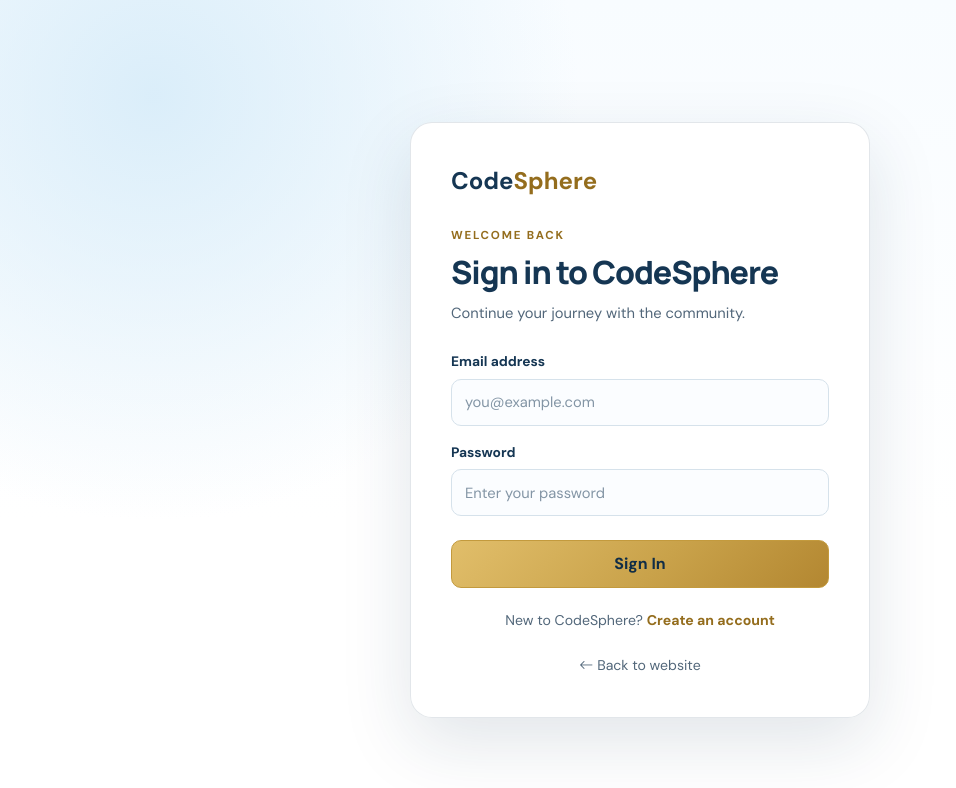
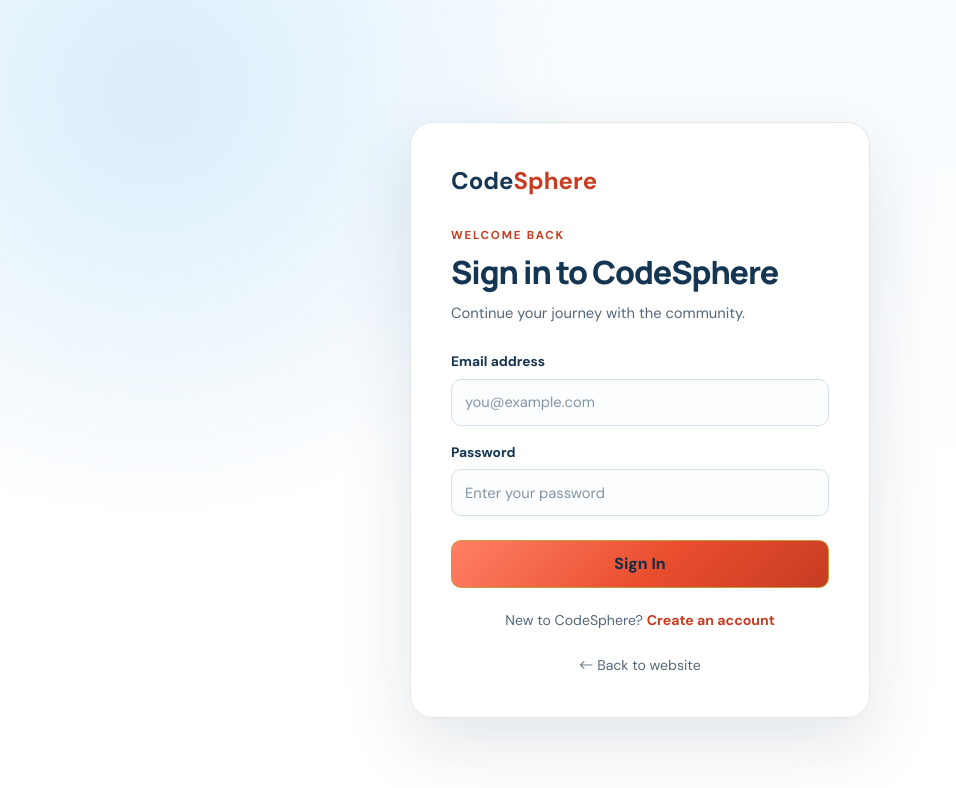
Before and after one commit to Toumik-Haque/CodeSphere, a React (Vite) app in the folder client/: page /login in a window 1280 px wide. Shown: the top 788 px of the page, without its empty margins (0-956 px from the left). Built offline with nearby package versions, Linux system fonts and the light colour scheme.

Commit message:
Align brand accents with new CodeSphere logo

```diff
--- a/client/src/index.css
+++ b/client/src/index.css
@@ -7,22 +7,22 @@
   --blue: #2875a8;
   --sky: #eaf5fc;
   --sky-strong: #d7ecf9;
-  --gold: #c9a24a;
-  --gold-light: #e1be6a;
-  --gold-deep: #946d1d;
+  --gold: #e94e2e;
+  --gold-light: #ff8064;
+  --gold-deep: #c73c22;
   --text-main: #153653;
   --text-muted: #52677a;
   --bg: #ffffff;
   --bg-soft: #f7fbfe;
   --bg-card: #ffffff;
   --line: rgba(21, 54, 83, .12);
-  --gold-border: rgba(201, 162, 74, .34);
+  --gold-border: rgba(233, 78, 46, .24);
   --shadow-sm: 0 5px 18px rgba(21, 54, 83, .06);
   --shadow-md: 0 14px 38px rgba(21, 54, 83, .10);
   --shadow-lg: 0 24px 70px rgba(21, 54, 83, .13);
   --radius-md: 14px;
   --radius-lg: 22px;
-  --gold-gradient: linear-gradient(135deg, #e1be6a 0%, #c9a24a 55%, #b38731 100%);
+  --gold-gradient: linear-gradient(135deg, #ff8064 0%, #e94e2e 55%, #c73c22 100%);
   font-family: 'DM Sans', system-ui, -apple-system, BlinkMacSystemFont, 'Segoe UI', sans-serif;
   font-synthesis: none;
   text-rendering: optimizeLegibility;
@@ -43,7 +43,7 @@ button { font: inherit; }
 h1, h2, h3, h4, h5, h6 { font-family: 'Manrope', 'DM Sans', sans-serif; color: var(--navy); letter-spacing: -.035em; }
 p { text-wrap: pretty; }
 .container { --bs-gutter-x: 2rem; }
-.btn-gold { display: inline-flex; align-items: center; justify-content: center; gap: 9px; padding: 12px 20px; border: 1px solid #c39a3d; border-radius: 10px; background: var(--gold-gradient); color: #102d46 !important; font-size: .9rem; font-weight: 800; box-shadow: 0 6px 16px rgba(201, 162, 74, .2); transition: transform .2s ease, box-shadow .2s ease, filter .2s ease; }
+.btn-gold { display: inline-flex; align-items: center; justify-content: center; gap: 9px; padding: 12px 20px; border: 1px solid #c39a3d; border-radius: 10px; background: var(--gold-gradient); color: #102d46 !important; font-size: .9rem; font-weight: 800; box-shadow: 0 6px 16px rgba(233, 78, 46, .16); transition: transform .2s ease, box-shadow .2s ease, filter .2s ease; }
 .btn-gold:hover { color: #102d46 !important; transform: translateY(-2px); box-shadow: 0 10px 24px rgba(201, 162, 74, .28); filter: saturate(1.05); }
 .gold-text { color: var(--gold-deep); }
 .text-muted { color: var(--text-muted) !important; }
@@ -57,10 +57,10 @@ p { text-wrap: pretty; }
 .auth-subtitle { margin-bottom: 25px; color: var(--text-muted); font-size: .92rem; line-height: 1.7; }
 .auth-card label { display: block; margin: 16px 0 7px; color: var(--navy); font-size: .86rem; font-weight: 700; }
 .auth-card input { width: 100%; min-height: 47px; padding: 11px 13px; border: 1px solid #d6e2eb; border-radius: 10px; outline: none; background: #fbfdff; color: var(--navy); font: inherit; font-size: .92rem; transition: border-color .2s ease, box-shadow .2s ease; }
-.auth-card input:focus { border-color: var(--gold); box-shadow: 0 0 0 4px rgba(201,162,74,.12); }
+.auth-card input:focus { border-color: var(--gold); box-shadow: 0 0 0 4px rgba(233,78,46,.12); }
 .auth-card input::placeholder { color: #8395a5; }
 .auth-submit { width: 100%; min-height: 48px; margin-top: 24px; border: 1px solid #c39a3d; border-radius: 10px; background: var(--gold-gradient); color: var(--navy-deep); font-weight: 800; cursor: pointer; transition: transform .2s ease, box-shadow .2s ease; }
-.auth-submit:hover { transform: translateY(-1px); box-shadow: 0 8px 20px rgba(201,162,74,.24); }
+.auth-submit:hover { transform: translateY(-1px); box-shadow: 0 8px 20px rgba(233,78,46,.22); }
 .auth-submit:disabled { opacity: .65; cursor: not-allowed; }
 .auth-error { margin: 15px 0; padding: 11px 13px; border: 1px solid rgba(175,49,49,.25); border-radius: 10px; background: #fff4f3; color: #9e2828; font-size: .85rem; }
 .auth-switch { margin: 22px 0 0; color: var(--text-muted); text-align: center; font-size: .88rem; }
```
